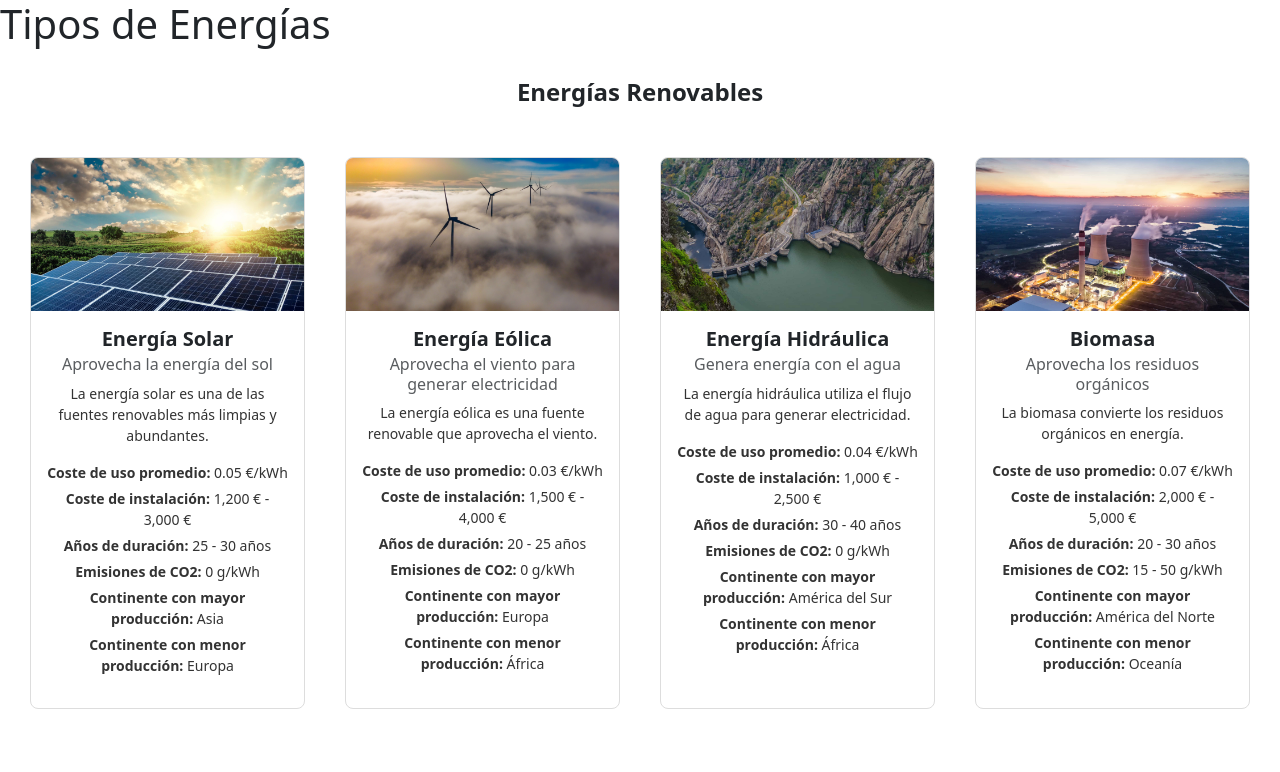
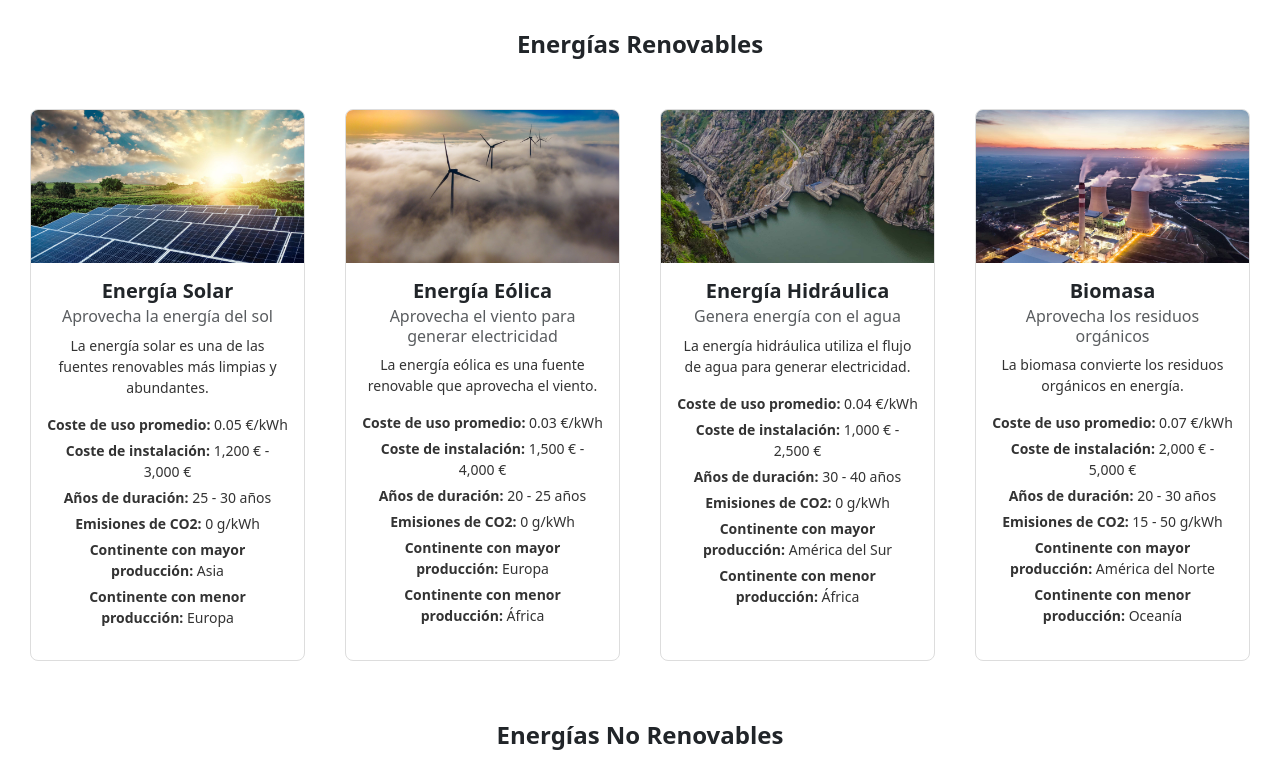
Before and after one commit to diMorillas/PJ102425_EnergiasRenovables, an Angular app in the folder P10_2425/: page / in a window 1280 px wide. Shown: the top 772 px of the page. Built offline with nearby package versions, Linux system fonts and the light colour scheme.

Commit message:
deleted h1

```diff
--- a/P10_2425/src/app/card.component.ts
+++ b/P10_2425/src/app/card.component.ts
@@ -4,7 +4,6 @@ import { Component } from '@angular/core';
   selector: 'app-card',
   standalone: true,
   template: `
-    <h1>Tipos de Energías</h1>
 
     <!-- Sección de Energías Renovables -->
     <h2>Energías Renovables</h2>
```
